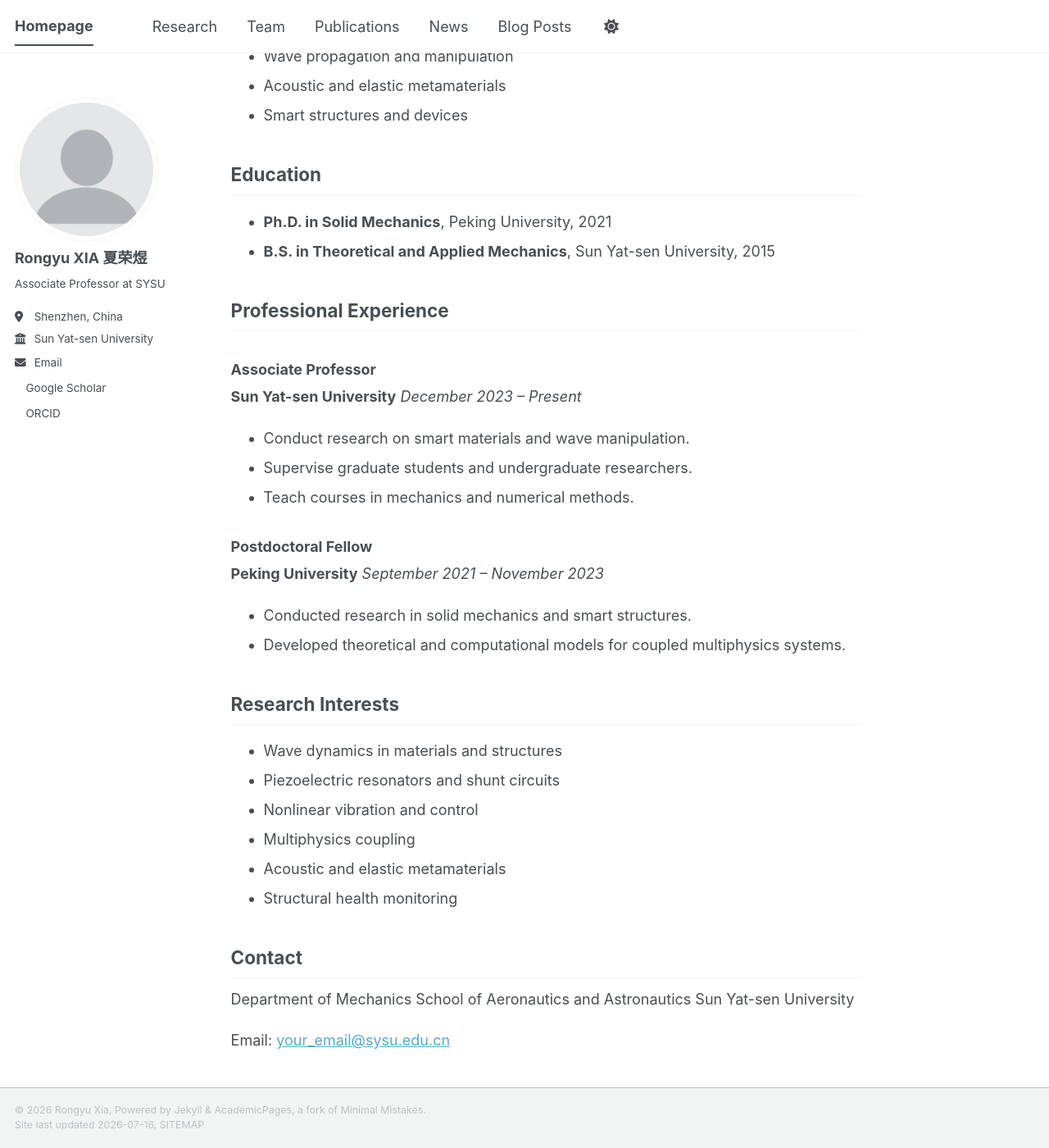
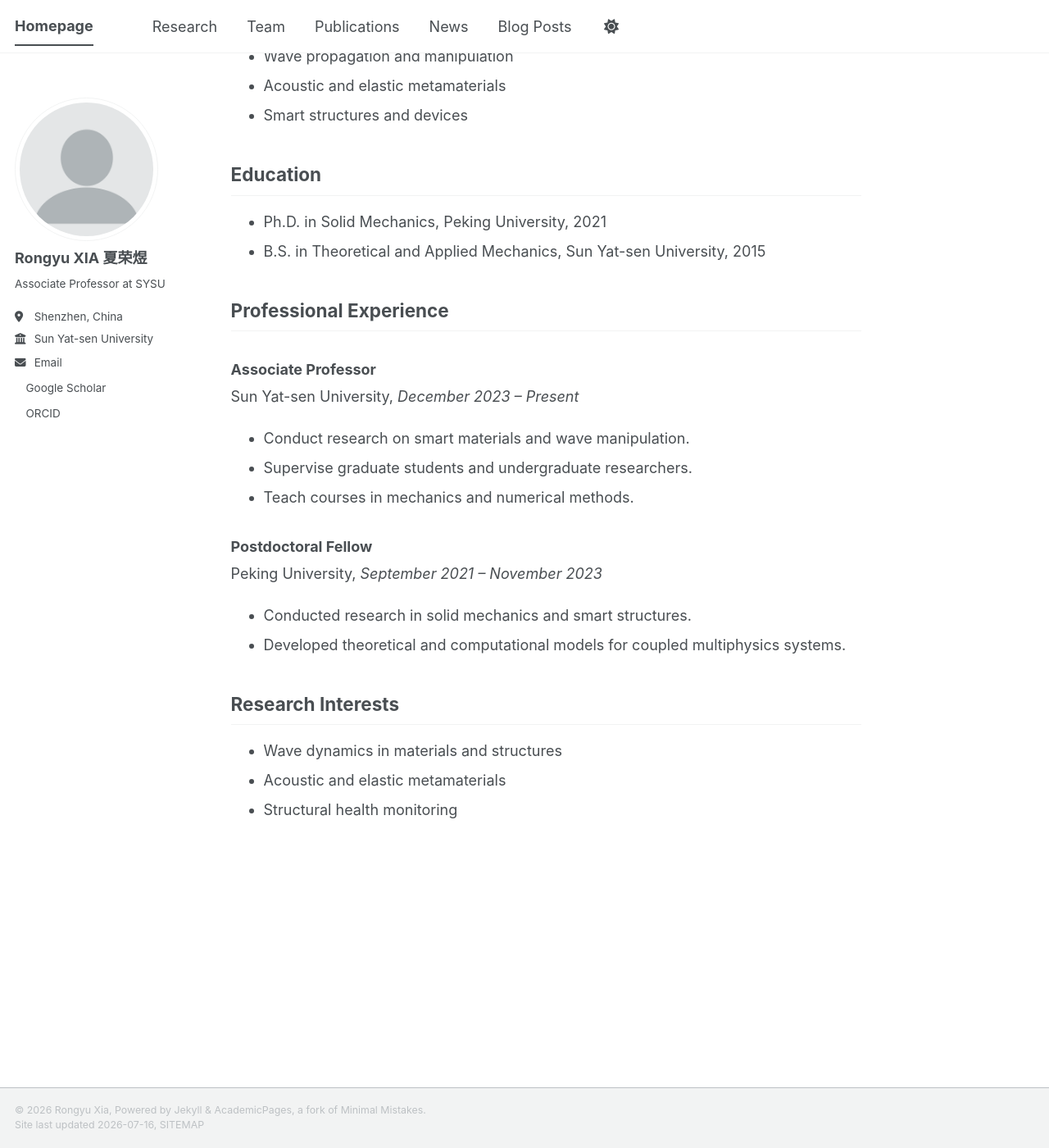
Before and after one commit to RongyuXia/rongyuxia.github.io, a Jekyll site: the page built from _pages/about.md, in a window 1280 px wide and 1400 px high, scrolled down 512 px. Shown: the whole window at 82% size. Built offline with Jekyll 4.4.1, drawn with Linux system fonts in a browser that asks for light colours; a style sheet for code colours, icons or effects is not loaded.

Commit message:
Update about.md

```diff
--- a/_pages/about.md
+++ b/_pages/about.md
@@ -24,41 +24,30 @@ I am an Associate Professor in the Department of Applied Mechanics and Engineeri
 
 ## Education
 
-* **Ph.D. in Solid Mechanics**, Peking University, 2021
-* **B.S. in Theoretical and Applied Mechanics**, Sun Yat-sen University, 2015
+* Ph.D. in Solid Mechanics, Peking University, 2021
+* B.S. in Theoretical and Applied Mechanics, Sun Yat-sen University, 2015
 
 ## Professional Experience
 
 ### Associate Professor
 
-**Sun Yat-sen University**
+Sun Yat-sen University,
 *December 2023 – Present*
 
-* Conduct research on smart materials and wave manipulation.
-* Supervise graduate students and undergraduate researchers.
-* Teach courses in mechanics and numerical methods.
+- Conduct research on smart materials and wave manipulation.
+- Supervise graduate students and undergraduate researchers.
+- Teach courses in mechanics and numerical methods.
 
 ### Postdoctoral Fellow
 
-**Peking University**
+Peking University,
 *September 2021 – November 2023*
 
-* Conducted research in solid mechanics and smart structures.
-* Developed theoretical and computational models for coupled multiphysics systems.
+- Conducted research in solid mechanics and smart structures.
+- Developed theoretical and computational models for coupled multiphysics systems.
 
 ## Research Interests
 
 * Wave dynamics in materials and structures
-* Piezoelectric resonators and shunt circuits
-* Nonlinear vibration and control
-* Multiphysics coupling
 * Acoustic and elastic metamaterials
 * Structural health monitoring
-
-## Contact
-
-Department of Mechanics
-School of Aeronautics and Astronautics
-Sun Yat-sen University
-
-Email: [your_email@sysu.edu.cn](mailto:your_email@sysu.edu.cn)
```
